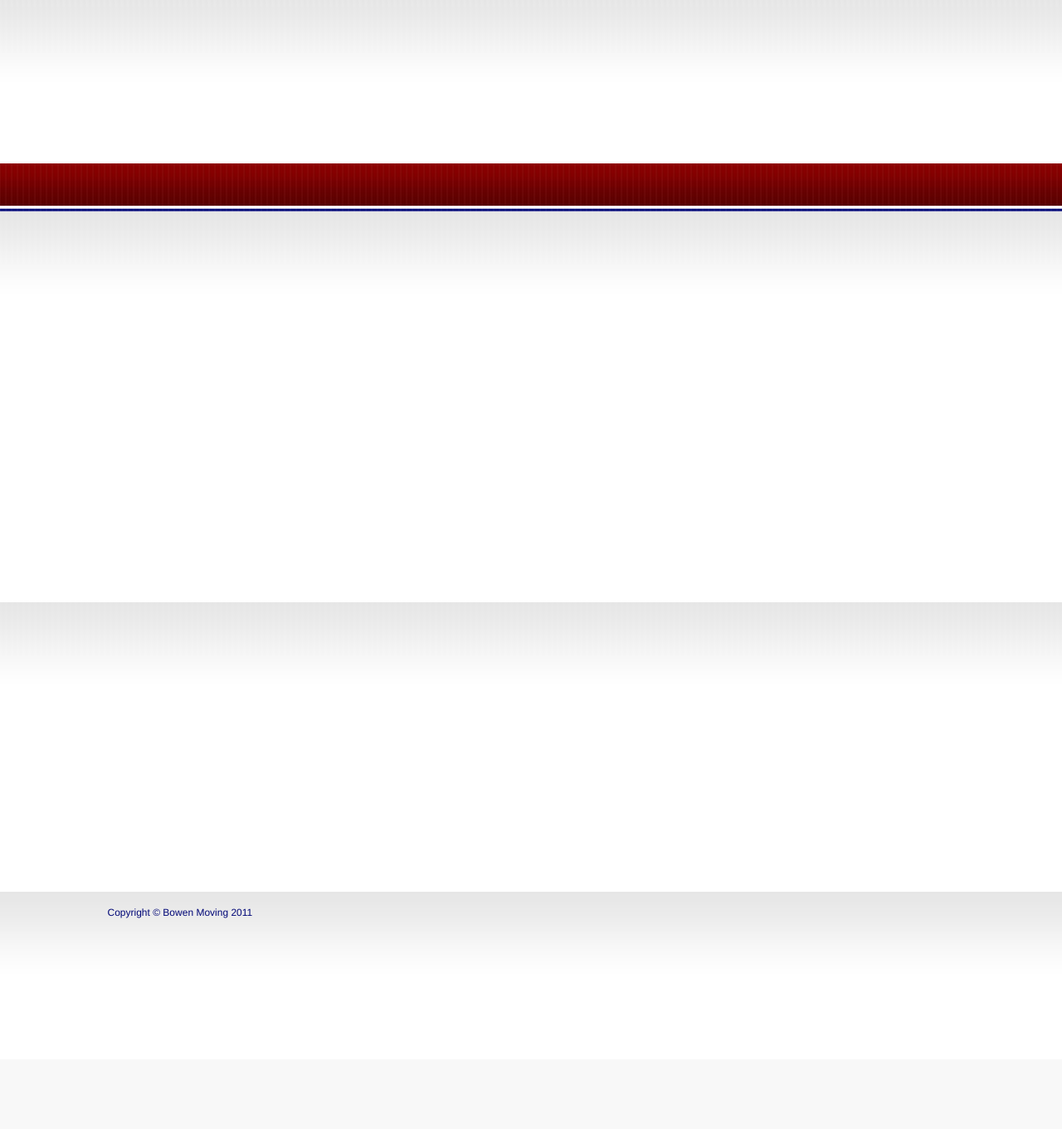
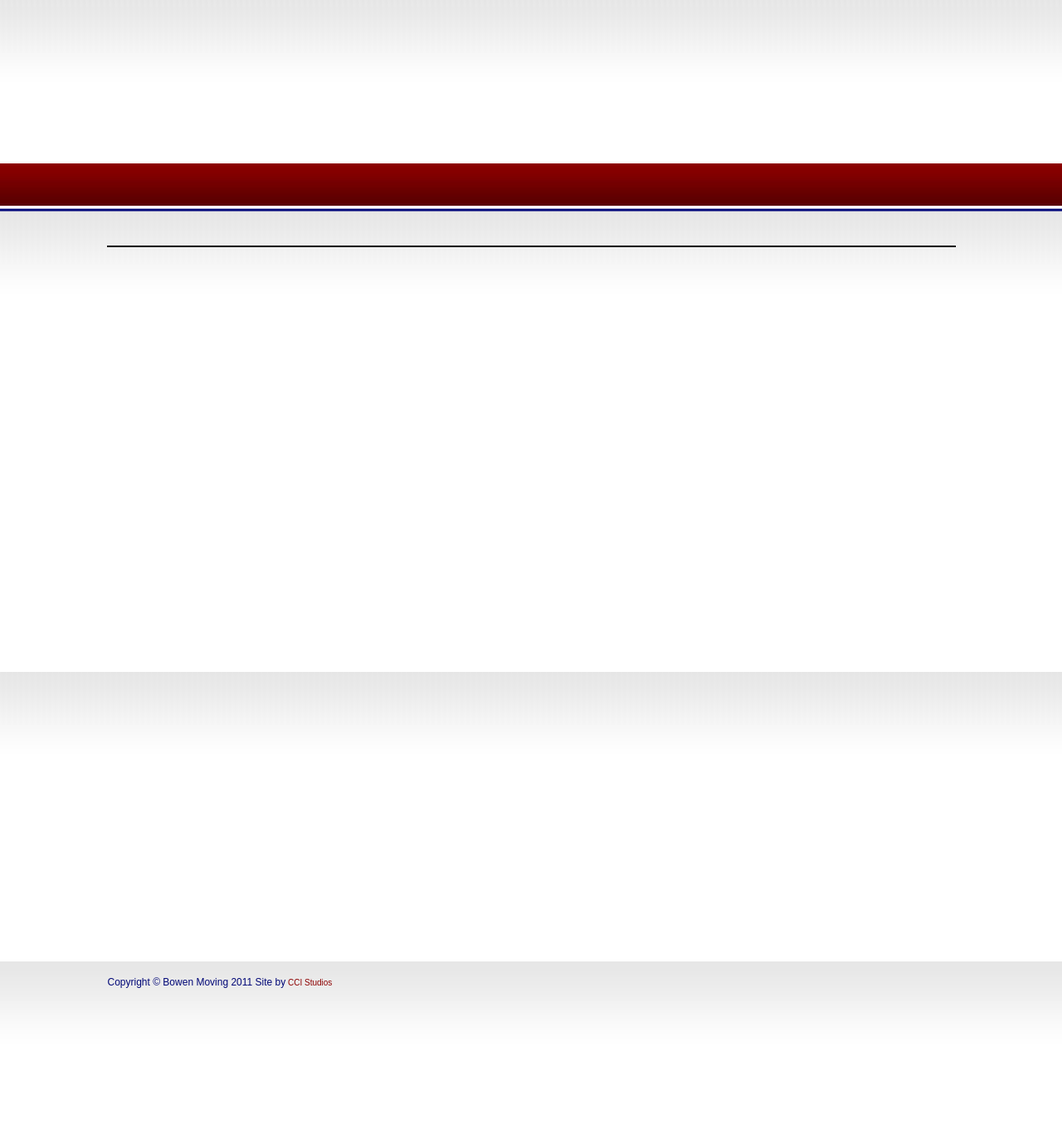
Before and after one commit to CCI-Studios/Bowen-Moving, a PHP site: page / in a window 1280 px wide. Shown: the whole page at 83% size. Before the commit the page ends 1107 px from the top, so only its background shows below. Run offline with PHP 8.4, Linux system fonts and the light colour scheme; some libraries are stand-ins or nearby versions.

Commit message:
continued work on Bowen site

```diff
--- a/template/templates/BowenMoving/css/elements.css
+++ b/template/templates/BowenMoving/css/elements.css
@@ -1,8 +1,18 @@
 html, body { height: 100%;}
 
+a { color: #8d0000; font-size: 10px; text-decoration: none;}
+
 body {
-	font-family: "Franklin Gothic Medium", Arial, Helvetica, sans-serif;
+	font-family: "FranklinGothic Medium", Arial, Helvetica, sans-serif;
 	color: #000777;
 	font-size: 12px;
 	margin: 0;
 }
+
+h1, h2, h3, h4, h5, h6 { font-color: #8d0000; font-size: 12px;}
+
+h1 { font-size: 24px;}
+
+h2 { font-size: 16px; text-indent: 20px; border-bottom: 5px #000777;}
+
+h3 { font-size: 13px; text-indent: 20px; border-bottom: 1px #000777;}
--- a/template/templates/BowenMoving/css/layout.css
+++ b/template/templates/BowenMoving/css/layout.css
@@ -8,25 +8,31 @@
 }
 
 #logo1 {
-	margin: 41px 0 0;
-	bottom-padding: 31px;
+	margin: 0 0 31px;
 	float: left;
 }
 
 #logo2 {
-	margin: 41px 0 0;
-	bottom-padding: 53px;
+	margin: 0 0 53px;
 	float: right;
 }
 
 #mainmenu {
 	background: url(../images/mainmenubg.jpg) repeat-x;
-	width: 0 auto;
 }
 
 #content {
 	background: url(../images/bgcontent.jpg) repeat-x;
 	width: 0 auto;
+	padding-top: 41px;
+	padding-bottom: 43px;
+}
+
+#content > div {
+	width: 1021px;
+	margin: 0 auto;
+	border: 1px solid black;
+	background: white;
 }
 
 #bottom {
--- a/template/templates/BowenMoving/index.php
+++ b/template/templates/BowenMoving/index.php
@@ -11,6 +11,7 @@
 	<div id="top">
 		<div>
 			<jdoc:include type="modules" name="top" style="xhtml"/>
+			<div class="clear"></div>
 
 			<div id="logo1">
 				<jdoc:include type="modules" name="logo1" style="xhtml"/>
@@ -21,30 +22,31 @@
 			</div><!-- end logo2 -->
 		</div>
 	</div>
-				<div class="clear"></div>
 
 	<div id="mainmenu">
-				<jdoc:include type="menu" name="mainmenu" style="xhtml">
+		<div id="main">
+			<jdoc:include type="modules" name="mainmenu" style="xhtml" />
+		</div>
 	</div>
 
 	<div id="content">
-
+		<div>
+			<jdoc:include type="component" />
+		</div>
 	</div>
 
 	<div id="bottom">
-				<jdoc:include type="modules" name="bottom" style="xhtml"/>
+		<jdoc:include type="modules" name="bottom" style="xhtml" />
 	</div>
 
 	<div id="footer">
 		<div>
 			Copyright &copy; Bowen Moving 2011
+			Site by<a href="http://www.ccistudios.com" target="_blank"> CCI Studios</a>
 		<div>
 			<jdoc:include type="modules" name="footer" style="xhtml"/>
 		</div>
 	</div>
-			</div>
-
-
 </body>
 
 </html>
```
Also changed, not shown: template/templates/BowenMoving/css/modules.css (+56 -7 lines), template/templates/BowenMoving/css/styles.css (line endings or trailing spaces), template/templates/BowenMoving/images/mainmenubg.jpg, template/templates/BowenMoving/images/mainpic.png (added). Lines whose indentation alone changed are shown as unchanged.
